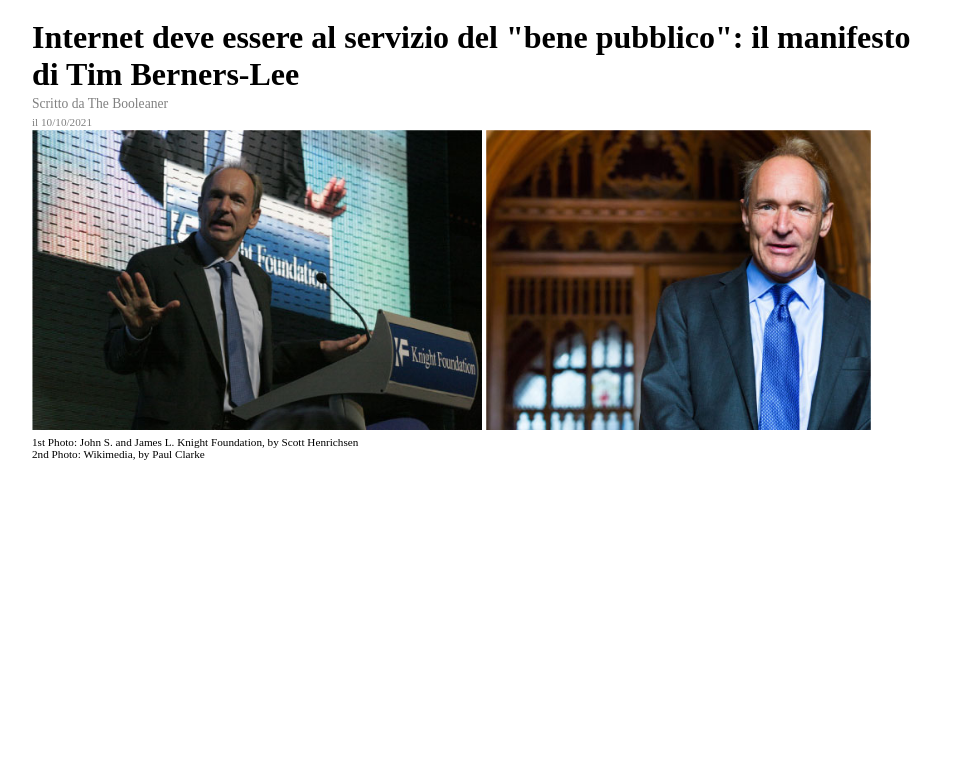
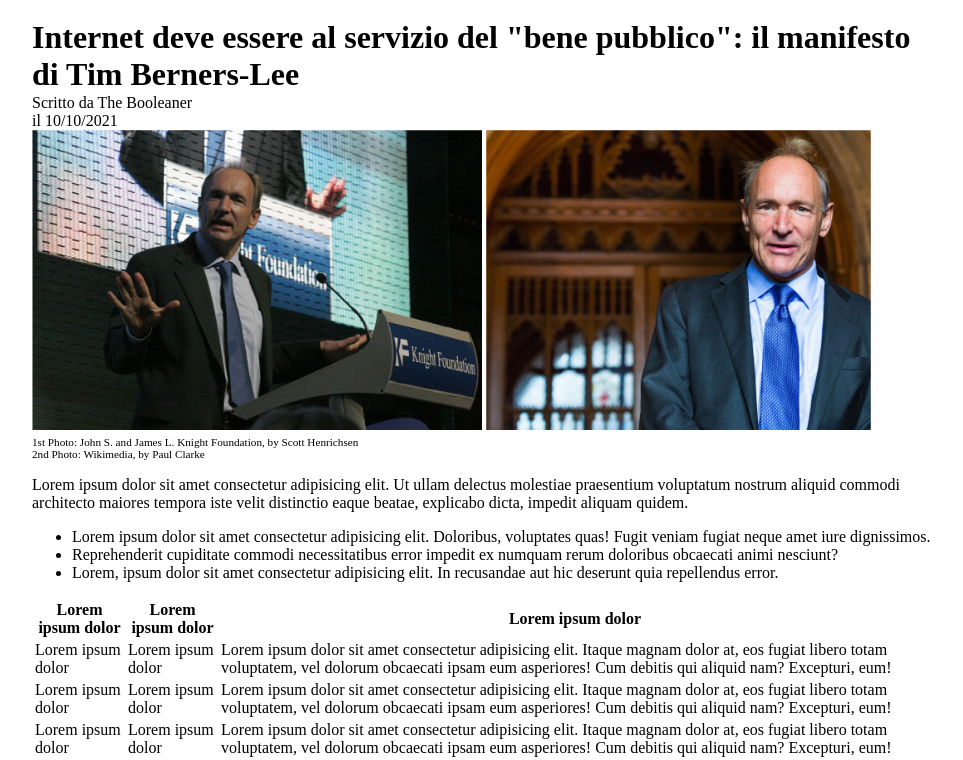
Before and after one commit to saragrigolin/html-css-booleaner, a plain HTML site: page index.html in a window 1280 px wide. Shown: the part 71-831 px from the top of the page, without its empty margins (158-1121 px from the left). Before the commit the page ends 800 px from the top, so only its background shows below. Drawn offline with Linux system fonts and the light colour scheme.

Commit message:
add p, li and table

```diff
--- a/index.html
+++ b/index.html
@@ -19,8 +19,8 @@
         <!-- inizio div titolo -->
         <div class="titolo">
             <h1>Internet deve essere al servizio del "bene pubblico": il manifesto di Tim Berners-Lee</h1>
-            <span id="scritto-da">Scritto da The Booleaner</span><br>
-            <span id="data">il 10/10/2021</span>
+            <span id="written-by">Scritto da The Booleaner</span><br>
+            <span id="date">il 10/10/2021</span>
         </div>
         <!-- fine div titolo -->
 
@@ -31,6 +31,50 @@
             <p id="credits-foto">1st Photo: John S. and James L. Knight Foundation, by Scott Henrichsen <br>
             2nd Photo: Wikimedia, by Paul Clarke</p>
         </div>
+        <!-- fine div immagini -->
+
+        <!-- inizio div testo centrale -->
+        <div>
+            <p>Lorem ipsum dolor sit amet consectetur adipisicing elit. Ut ullam delectus molestiae praesentium voluptatum nostrum aliquid commodi architecto maiores <span class="yellow-highlight">tempora iste velit distinctio eaque beatae</span>, explicabo dicta, impedit aliquam quidem.</p>
+            <!-- inizio lista -->
+            <ul>
+                <li>Lorem ipsum dolor sit amet consectetur adipisicing elit. Doloribus, voluptates quas! Fugit veniam fugiat neque amet iure dignissimos.</li>
+                <li>Reprehenderit cupiditate commodi necessitatibus error impedit ex numquam rerum doloribus obcaecati animi nesciunt?</li>
+                <li>Lorem, ipsum dolor sit amet consectetur adipisicing elit. In recusandae aut hic deserunt quia repellendus error.</li>
+            </ul>
+            <!-- fine lista -->
+
+            <!-- inizio tabella -->
+            <table>
+                <thead>
+                    <tr>
+                        <th id="first-col">Lorem ipsum dolor</th>
+                        <th id="second-col">Lorem ipsum dolor</th>
+                        <th id="third-col">Lorem ipsum dolor</th>
+                    </tr>
+                </thead>
+                <tbody>
+                    <tr>
+                        <td>Lorem ipsum dolor</td>
+                        <td>Lorem ipsum dolor</td>
+                        <td>Lorem ipsum dolor sit amet consectetur adipisicing elit. Itaque magnam dolor at, eos fugiat libero totam voluptatem, vel dolorum obcaecati ipsam eum asperiores! Cum debitis qui aliquid nam? Excepturi, eum!</td>
+                    </tr>
+                    <tr>
+                        <td>Lorem ipsum dolor</td>
+                        <td>Lorem ipsum dolor</td>
+                        <td>Lorem ipsum dolor sit amet consectetur adipisicing elit. Itaque magnam dolor at, eos fugiat libero totam
+                            voluptatem, vel dolorum obcaecati ipsam eum asperiores! Cum debitis qui aliquid nam? Excepturi, eum!</td>
+                    </tr>
+                    <tr>
+                        <td>Lorem ipsum dolor</td>
+                        <td>Lorem ipsum dolor</td>
+                        <td>Lorem ipsum dolor sit amet consectetur adipisicing elit. Itaque magnam dolor at, eos fugiat libero totam
+                            voluptatem, vel dolorum obcaecati ipsam eum asperiores! Cum debitis qui aliquid nam? Excepturi, eum!</td>
+                    </tr>
+                </tbody>
+            </table>
+            <!-- fine tabella -->
+        </div>
     </main>
 </body>
 </html>
```
